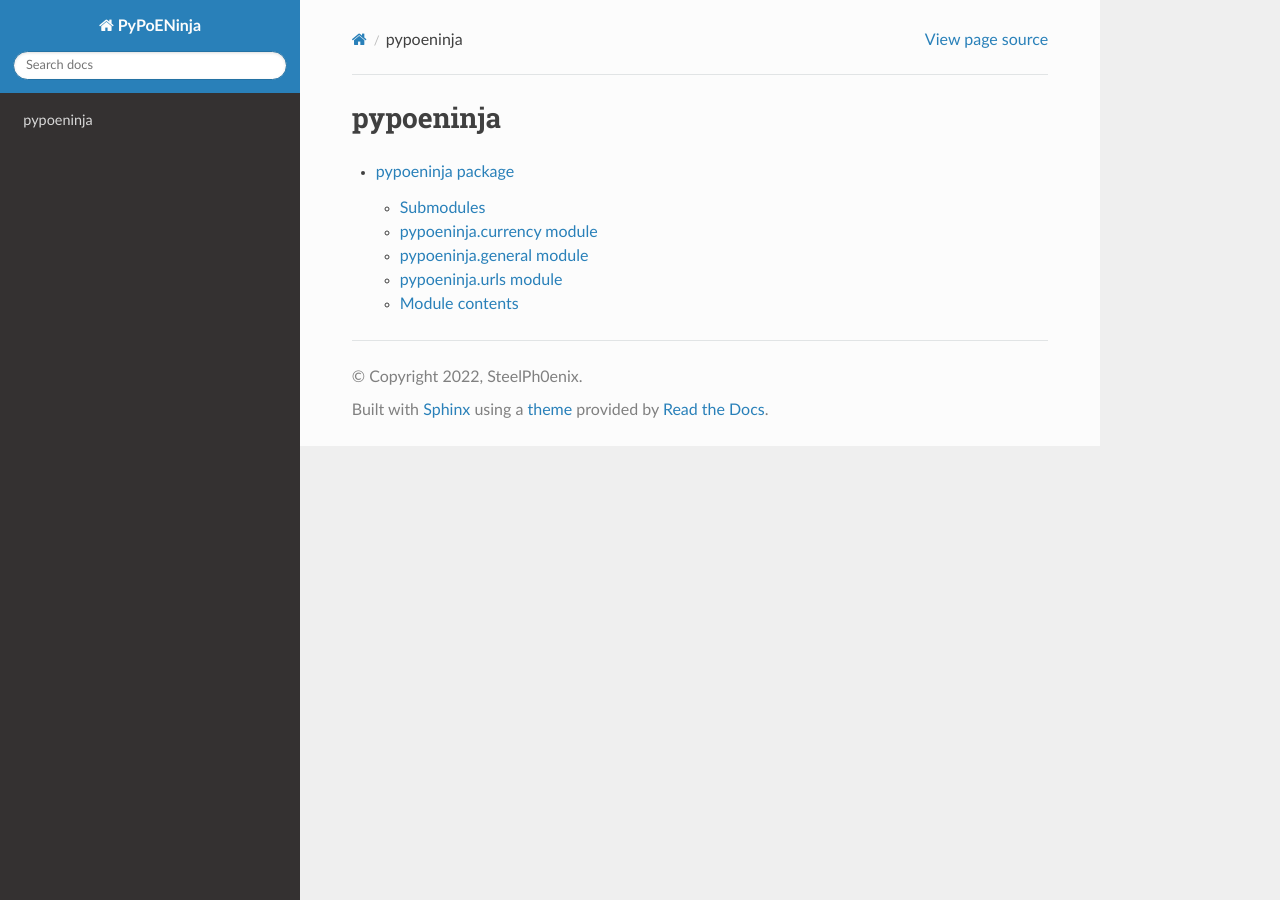
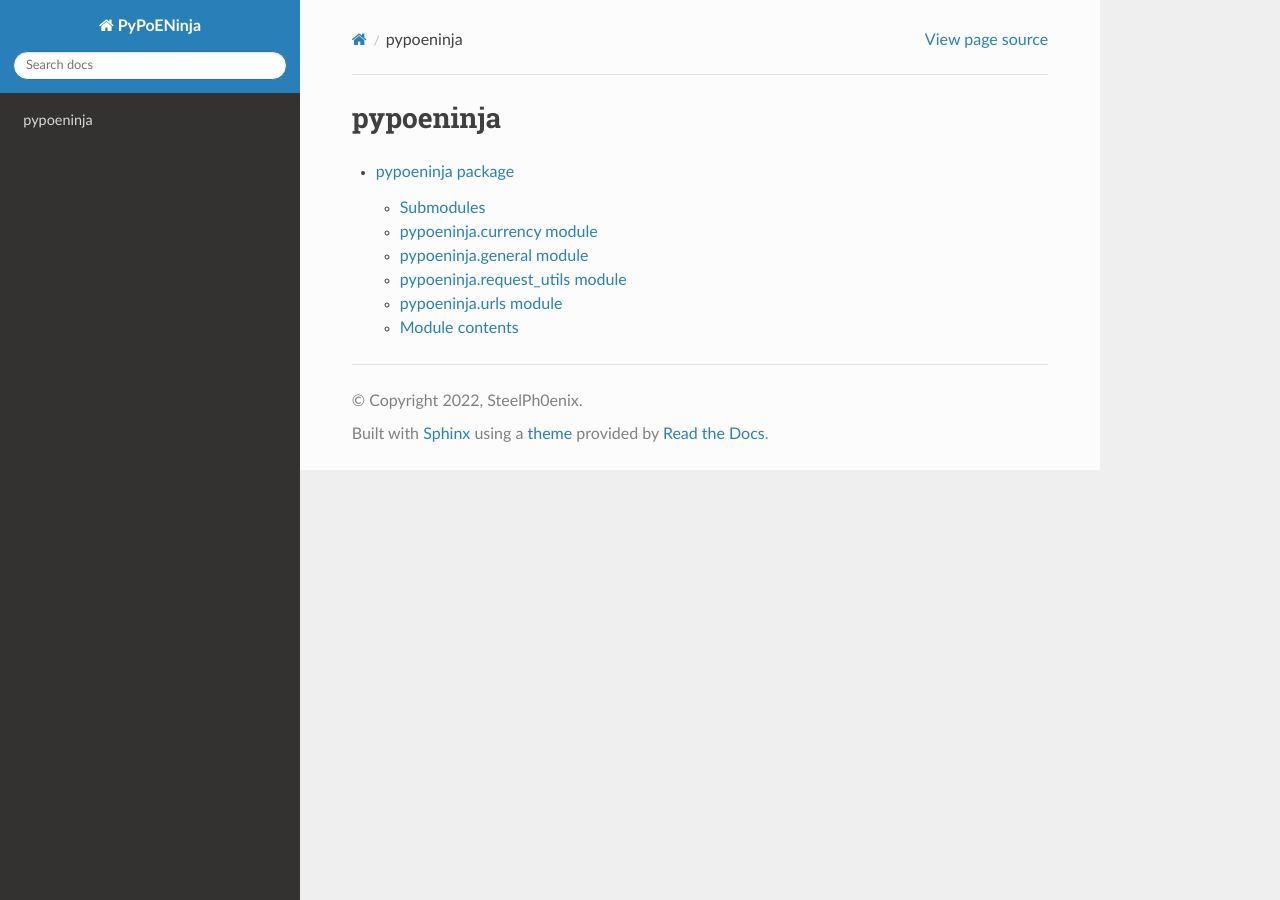
Before and after one commit to SteelPh0enix/pyPoENinja, a Sphinx documentation site: the page built from docs/modules.rst, in a window 1280 px wide. Built offline with Sphinx 7.4.7 and the Read the Docs theme 2.0.0, drawn with Linux system fonts in a browser that asks for light colours.

Commit message:
docs update

```diff
--- a/docs/pypoeninja.rst
+++ b/docs/pypoeninja.rst
@@ -20,6 +20,14 @@ pypoeninja.general module
    :undoc-members:
    :show-inheritance:
 
+pypoeninja.request\_utils module
+--------------------------------
+
+.. automodule:: pypoeninja.request_utils
+   :members:
+   :undoc-members:
+   :show-inheritance:
+
 pypoeninja.urls module
 ----------------------
 
```
